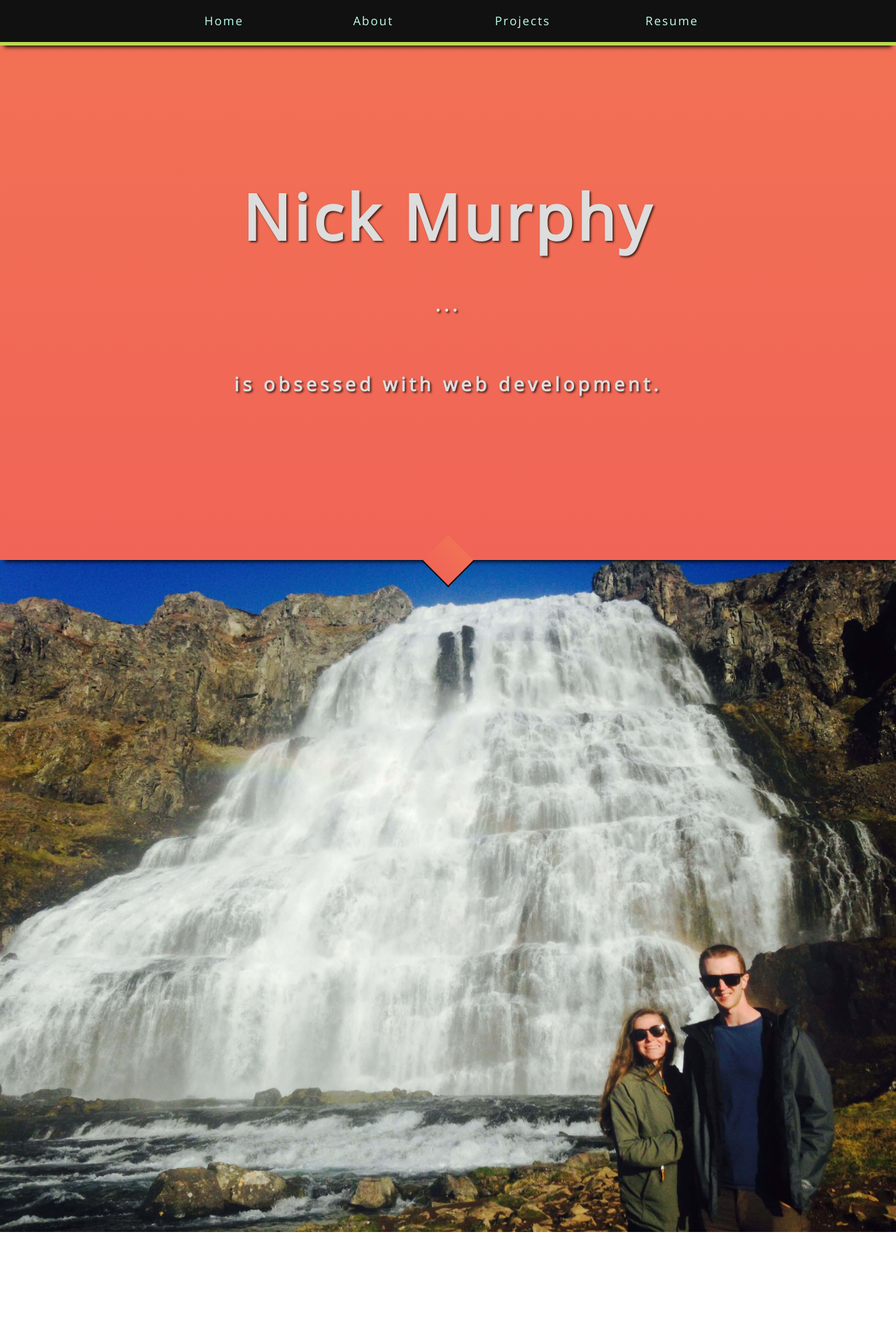
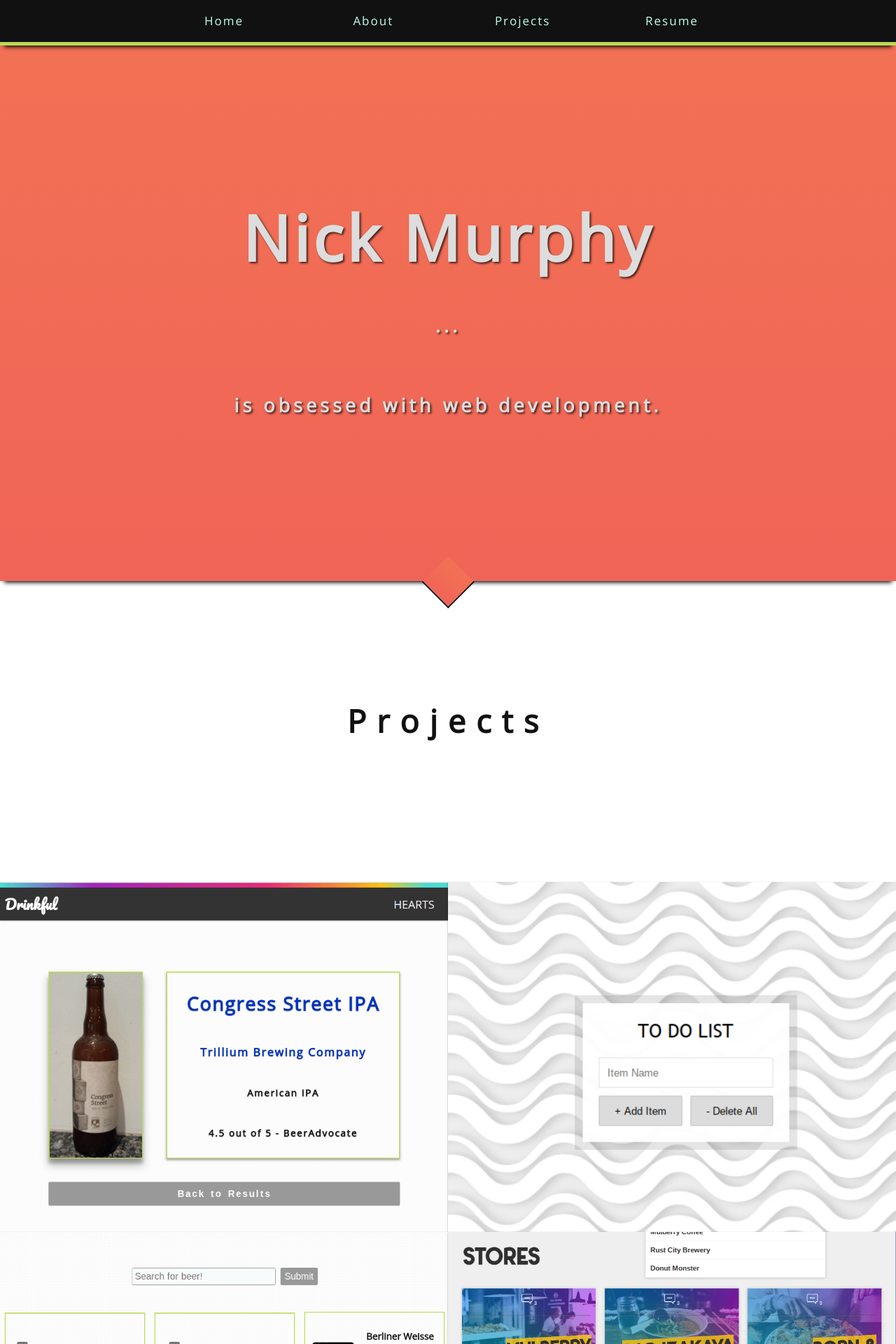
Before and after one commit to Ozymandias9000/murphy_portfolio, a React (Create React App) app: page / in a window 1280 px wide. Shown: the top 1920 px of the page at 70% size. Built offline with nearby package versions, Linux system fonts and the light colour scheme.

Commit message:
Clean up shadows and nav

```diff
--- a/src/App.js
+++ b/src/App.js
@@ -4,11 +4,13 @@ import Header from "./components/Header/header";
 import AboutMe from "./components/AboutMe/aboutme";
 import Projects from "./components/Projects/projects";
 import Footer from "./components/Footer/footer";
+import Nav from './components/Nav/nav'
 
 class App extends Component {
   render() {
     return (
       <div>
+        <Nav />
         <Header />
         <Projects />
         <AboutMe />
--- a/src/components/Header/header.css
+++ b/src/components/Header/header.css
@@ -20,6 +20,7 @@ header {
   box-shadow: 0 8px 6px -6px black;
   font-size: 1.2rem;
   z-index: 2;
+  top: 30px;
 }
 
 .banner-text {
--- a/src/components/Header/header.js
+++ b/src/components/Header/header.js
@@ -1,22 +1,18 @@
 import React from "react";
 import "./header.css";
-import Nav from "../Nav/nav";
 
 const Header = props => (
   <header>
     <span id="home" />
-    <Nav />
     <div className="banner-text">
       <h1>Nick Murphy</h1>
       <h3>...</h3>
       <br />
       <h3>is obsessed with web development.</h3>
     </div>
-    {/* <div className="wrapper--arrow"> */}
     <div className="arrow--container">
       <i className="arrow--down" />
     </div>
-    {/* </div> */}
   </header>
 );
 
--- a/src/components/Nav/nav.css
+++ b/src/components/Nav/nav.css
@@ -6,7 +6,7 @@
   white-space: nowrap;
   display: grid;
   grid: 60px / repeat(6, 1fr);
-  justify-items: center;
+  justify-content: center;
   align-items: center;
   padding: 0;
   margin: 0;
@@ -33,18 +33,13 @@
 
 /* Change the color of links on hover */
 .nav a:hover {
-  background-color: #ddd;
+  background-color: white;
+  border-radius: 2px;
   color: black;
 }
 
 #home {
   grid-column-start: 2;
-}
-
-/* Add an active class to highlight the current page */
-.active {
-  background-color: #4caf50;
-  color: white;
 }
 
 /* Hide the link that should open and close the topnav on small screens */
@@ -135,7 +130,8 @@
   .nav--responsive a {
     border-top: 2px solid #bada55;
     display: block;
-    text-align: left;
+    text-align: center;
+    width: 100px;
     padding: 20px 0 20px 0;
   }
 
--- a/src/components/Projects/projects.js
+++ b/src/components/Projects/projects.js
@@ -5,11 +5,6 @@ class Projects extends Component {
   render() {
     return (
       <div className="projects-container">
-        <img
-          src="./images/Nick_Yvonne.JPG"
-          alt="Nick & Yvonne Murphy in Iceland"
-        />
-
         <span id="projects" />
         <h1>Projects</h1>
         <section className="panels-container">
```
